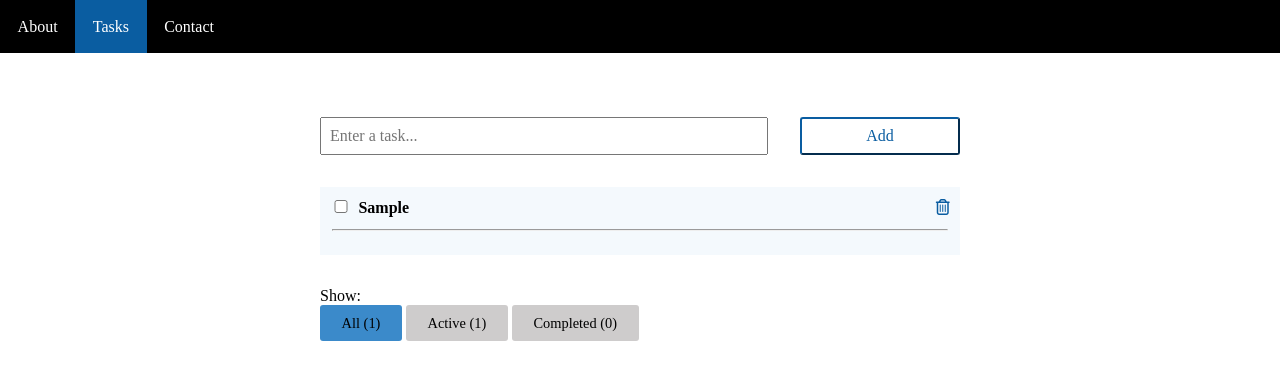
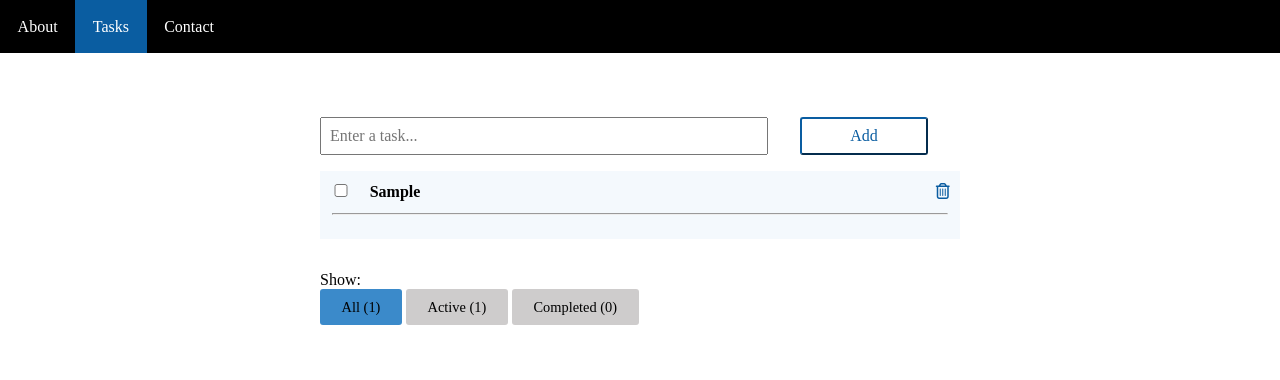
Before and after one commit to newCodeWriter/Project_3, a React (Create React App) app in the folder my-project/: page /todos in a window 1280 px wide. Both pictures are taken after typing "Sample" into the empty fields and a click on the button "Add". Shown: the top 380 px of the page. Built offline with nearby package versions, Linux system fonts and the light colour scheme.

Commit message:
remove/add css declarations;

```diff
--- a/my-project/src/containers/visibleTodos.js
+++ b/my-project/src/containers/visibleTodos.js
@@ -19,7 +19,7 @@ const getVisibleTodos = (todos, filter) => {
 }
 
 const mapStateToProps = state => ({
-  todos: getVisibleTodos(state.todos, state.visibilityFilter), //filter state.todos according to the state.visibilityFilter
+  todos: getVisibleTodos(state.todos, state.visibilityFilter) //filter state.todos according to the state.visibilityFilter
 })
 
 const mapDispatchToProps = dispatch => ({
--- a/my-project/src/index.css
+++ b/my-project/src/index.css
@@ -15,9 +15,8 @@ form, .task_page{
   width: 70%;
   margin-right: 5%;
 }
-#task_btn{
-  width: 25% !important;
-  margin-bottom: 2em !important;
+.task_field{
+  margin-bottom: 2em;
 }
 .task_list{
   background:rgb(244, 249, 253);
@@ -28,17 +27,12 @@ form, .task_page{
   margin-bottom: 0.75em;
 }
 .show_btns{
-  display: inline-block;
   padding: 0.65em 1.5em;
   margin-right: 4px;
   border-style: none;
   border-radius: 3px;
   font-family: 'Times New Roman', Times, serif;
   font-size: 0.90em;
-}
-#all_btn{
-  color: white;
-  background: rgb(31, 117, 187);
 }
 
 .inline-btn{
@@ -68,19 +62,17 @@ form input, form textarea{
   width: 3%;
   cursor: pointer;
 }
-label{
+.task_label{
+  width: 95%;
+  padding-left: 0.7em;
   font-weight: bold;
   display: inline-block;
   margin-bottom: 0.2em;
 }
-.task_label{
-  width: 95%;
-}
 .far{
   color: rgb(10, 93, 161);
-  text-align: right;
   width: 2%;
 }
-.far:hover{
+.far:hover, button{
   cursor: pointer;
 }
```
